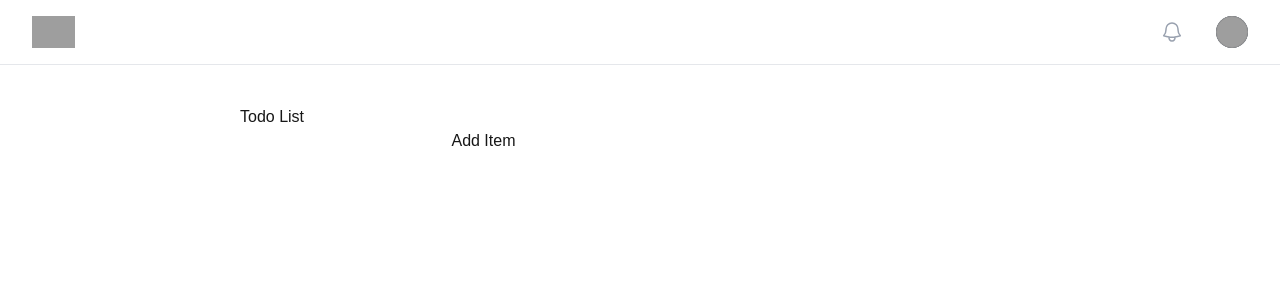
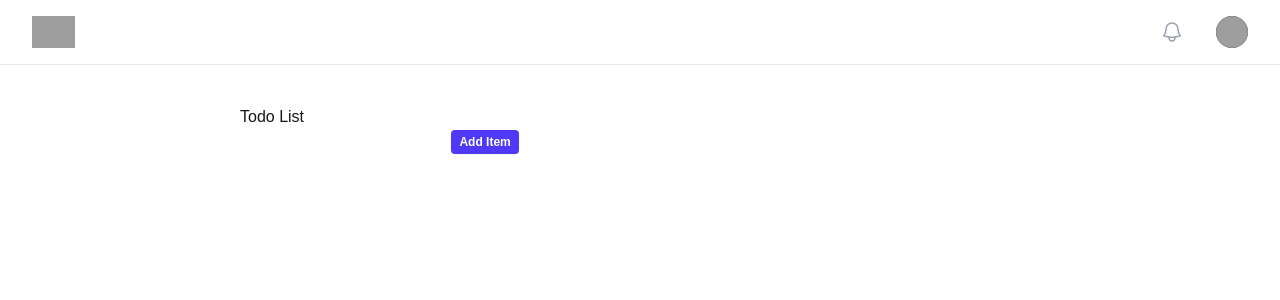
Before and after one commit to leecockcroft/dashboard, a Next.js app: page / in a window 1280 px wide. Shown: the top 300 px of the page. Built offline with nearby package versions, Linux system fonts and the light colour scheme; grey boxes are pictures that could not be loaded.

Commit message:
fix inputs

```diff
--- a/app/Components/Todo/InputDetails.jsx
+++ b/app/Components/Todo/InputDetails.jsx
@@ -3,7 +3,7 @@ export default function AddTodoItem({value,onChange,onSubmit,title,id}
 ) {
   return (
     <>
-         <input type="text"  value={value} onChange={onChange}/> <button onClick={()=>onSubmit(id)}> {title}</button>
+         <input type="text"  value={value} onChange={onChange}/> <button className="rounded-sm bg-indigo-600 px-2 py-1 text-xs font-semibold text-white shadow-xs hover:bg-indigo-500 focus-visible:outline-2 focus-visible:outline-offset-2 focus-visible:outline-indigo-600 dark:bg-indigo-500 dark:shadow-none dark:hover:bg-indigo-400 dark:focus-visible:outline-indigo-500" onClick={()=>onSubmit(id)}> {title}</button>
     </>
   );
 }
--- a/app/Components/Todo/TodoInputs.jsx
+++ b/app/Components/Todo/TodoInputs.jsx
@@ -1,10 +1,11 @@
-export default function AddTodoItem({getInputText,submitCta,title,props}) {
+
+
+
+export default function AddTodoItem({submitCta,title,onChange,value}) {
   return (
     <>
-         <input type="text"
-          onChange={onChange}>
-          <button onClick={submitCta}>
-            {title}</button>
+         <input type="text" value={value}onChange={onChange}/>
+          <button onClick={submitCta}> {title}</button>
     </>
   );
 }
```
